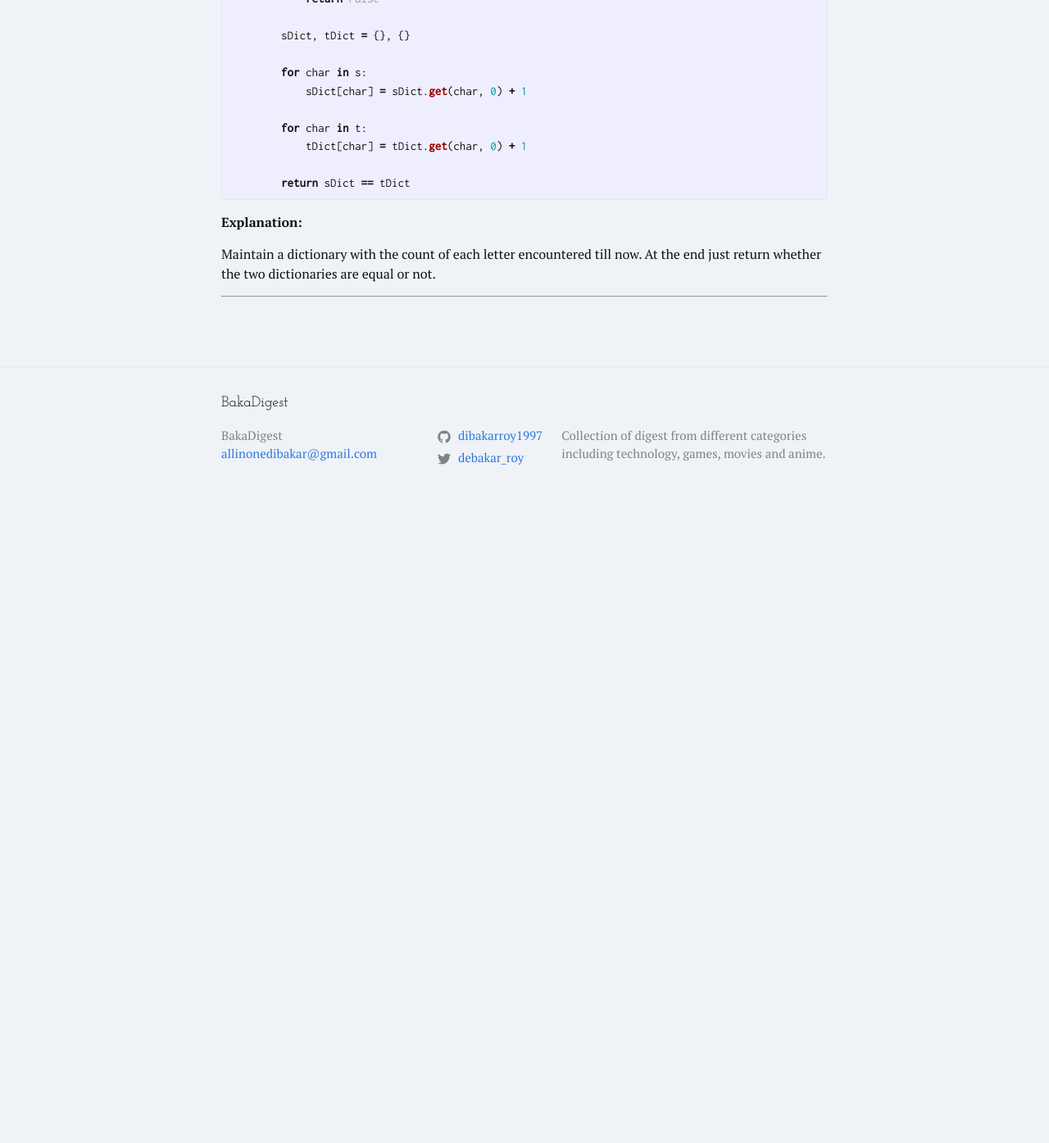
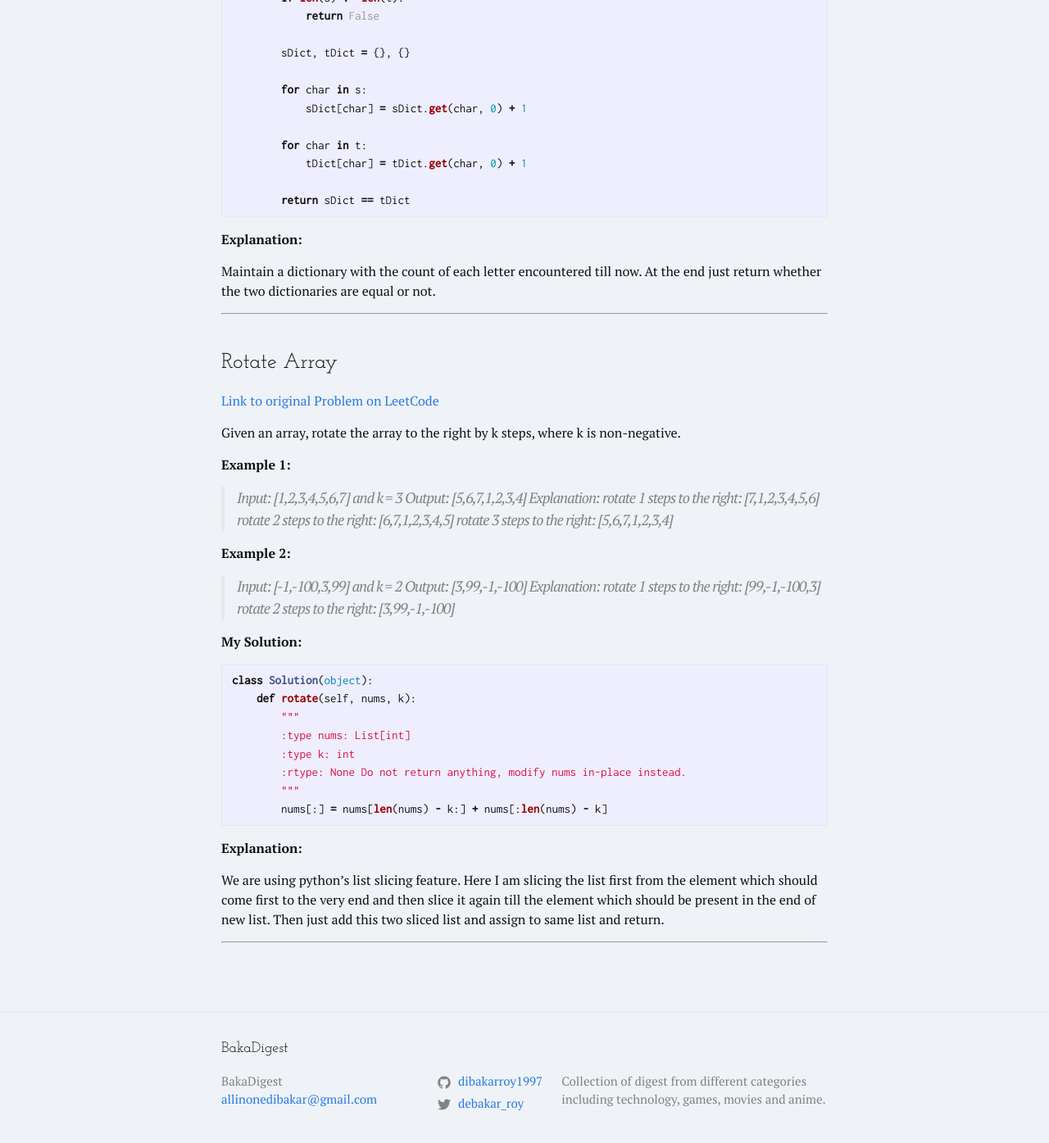
Before and after one commit to debakarr/BakaDigest, a Jekyll site: the page built from _posts/2019-13-05-coding-interview-warmup-1.md, in a window 1280 px wide and 1400 px high, scrolled down 2979 px. Shown: the top 1395 px of the window at 82% size. Built offline with Jekyll 4.4.1, drawn with Linux system fonts in a browser that asks for light colours; comment, search, counter and statistics services are not loaded; before the commit the page ends 3609 px from its top, so only the background shows below that; some of the changed text lies outside the part shown.

Commit message:
Adding New Problem

````diff
--- a/_posts/2019-13-05-coding-interview-warmup-1.md
+++ b/_posts/2019-13-05-coding-interview-warmup-1.md
@@ -47,7 +47,7 @@ class Solution(object):
         return ['Fizz' * (not i % 3) + 'Buzz' * (not i % 5) or str(i) for i in range(1, n + 1)]
 ```
 
-**Explanation**
+**Explanation:**
 
 In python, if you multiply any string to an integer you will get the same string repeated the same number of you multiplied it.
 ```python
@@ -71,7 +71,8 @@ We have use string comprehension to do all this in one line.
 
 Given an array of integers and an integer k, you need to find the total number of continuous subarrays whose sum equals to k.
 
-Example 1:
+**Example 1:**
+
 > Input:nums = [1,1,1], k = 2
 Output: 2
 
@@ -80,6 +81,7 @@ Note:
 2. The range of numbers in the array is [-1000, 1000] and the range of the integer k is [-1e7, 1e7].
 
 **My Solution:**
+
 ```python
 class Solution(object):
     def subarraySum(self, nums, k):
@@ -102,6 +104,7 @@ class Solution(object):
 ```
 
 **Explanation:**
+
 We are maintaining a variable (*sumNums*) with a cumulative sum up to the index we are looking (up to *i*). Also, a dictionary is maintained with *cumulative sum* as key and their *count* as value.
 
 As an example we can take an array : *[2, 1, 3, 6, -3, 3, 5, 1]*
@@ -127,12 +130,12 @@ So if we take the subarray after those index up to the index 7 (from index **4 t
 
 Given two strings s and t, write a function to determine if t is an anagram of s.
 
-Example 1:
+**Example 1:**
 
 > Input: s = "anagram", t = "nagaram"
 Output: true
 
-Example 2:
+**Example 2:**
 
 > Input: s = "rat", t = "car"
 Output: false
@@ -141,6 +144,7 @@ Note:
 You may assume the string contains only lowercase alphabets.
 
 **My Solution:**
+
 ```python
 class Solution(object):
     def isAnagram(self, s, t):
@@ -168,3 +172,45 @@ class Solution(object):
 Maintain a dictionary with the count of each letter encountered till now. At the end just return whether the two dictionaries are equal or not.
 
 <hr><br />
+
+### Rotate Array
+
+[Link to original Problem on LeetCode](https://leetcode.com/problems/rotate-array/)
+
+Given an array, rotate the array to the right by k steps, where k is non-negative.
+
+**Example 1:**
+
+> Input: [1,2,3,4,5,6,7] and k = 3
+Output: [5,6,7,1,2,3,4]
+Explanation:
+rotate 1 steps to the right: [7,1,2,3,4,5,6]
+rotate 2 steps to the right: [6,7,1,2,3,4,5]
+rotate 3 steps to the right: [5,6,7,1,2,3,4]
+
+**Example 2:**
+
+> Input: [-1,-100,3,99] and k = 2
+Output: [3,99,-1,-100]
+Explanation:
+rotate 1 steps to the right: [99,-1,-100,3]
+rotate 2 steps to the right: [3,99,-1,-100]
+
+**My Solution:**
+
+```python
+class Solution(object):
+    def rotate(self, nums, k):
+        """
+        :type nums: List[int]
+        :type k: int
+        :rtype: None Do not return anything, modify nums in-place instead.
+        """
+        nums[:] = nums[len(nums) - k:] + nums[:len(nums) - k]
+```
+
+**Explanation:**
+
+We are using python's list slicing feature. Here I am slicing the list first from the element which should come first to the very end and then slice it again till the element which should be present in the end of new list. Then just add this two sliced list and assign to same list and return.
+
+<hr><br />
````
Also changed, not shown: other parts of _posts/2019-13-05-coding-interview-warmup-1.md (+21 -21 lines).
